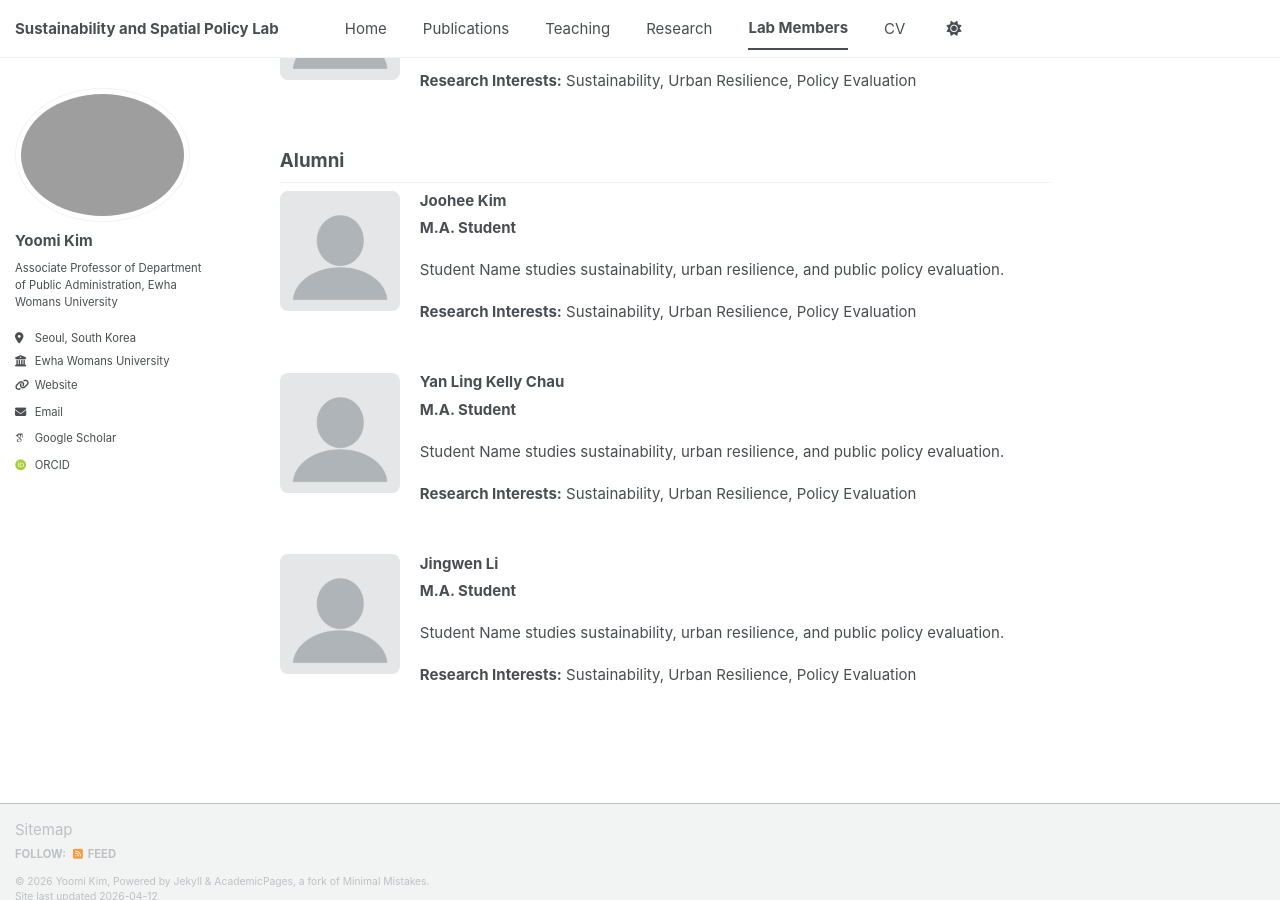
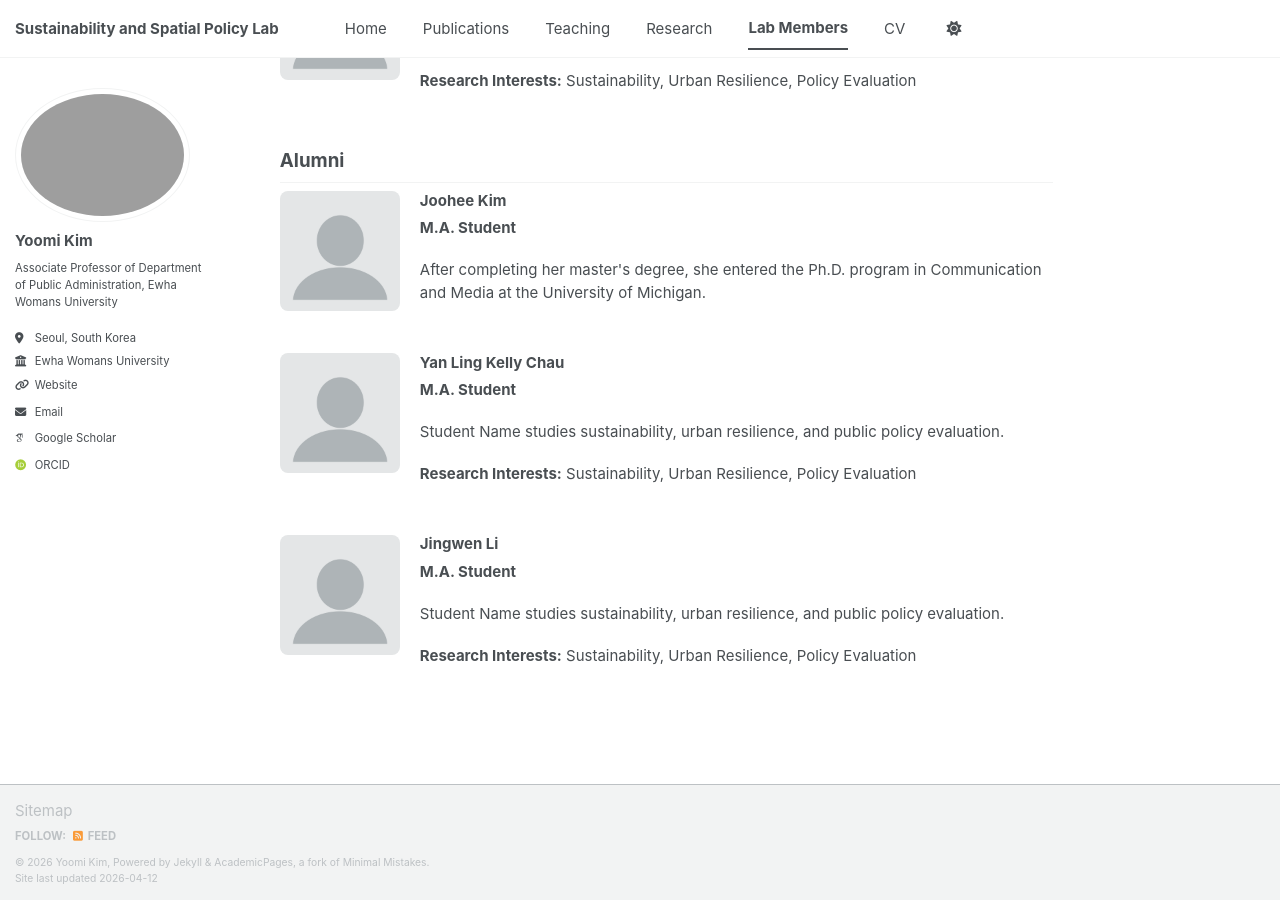
Before and after one commit to ymkim-ssplab/ymkim-ssplab.github.io, a Jekyll site: the page built from _pages/lab-members.md, in a window 1280 px wide and 900 px high, scrolled down 1066 px. Built offline with Jekyll 4.4.1, drawn with Linux system fonts in a browser that asks for light colours; some web fonts are replaced; a script bundle is joined from its source files by our own code; library files that are not in the unit come from our copies.

Commit message:
Update lab-members.md

```diff
--- a/_pages/lab-members.md
+++ b/_pages/lab-members.md
@@ -95,12 +95,9 @@ author_profile: true
     <p><strong>M.A. Student</strong></p>
 
     <p>
-    Student Name studies sustainability, urban resilience, and public policy evaluation.
+    After completing her master's degree, she entered the Ph.D. program in Communication and Media at the University of Michigan.
     </p>
 
-    <p>
-    <strong>Research Interests:</strong> Sustainability, Urban Resilience, Policy Evaluation
-    </p>
   </div>
 </div>
 
```
